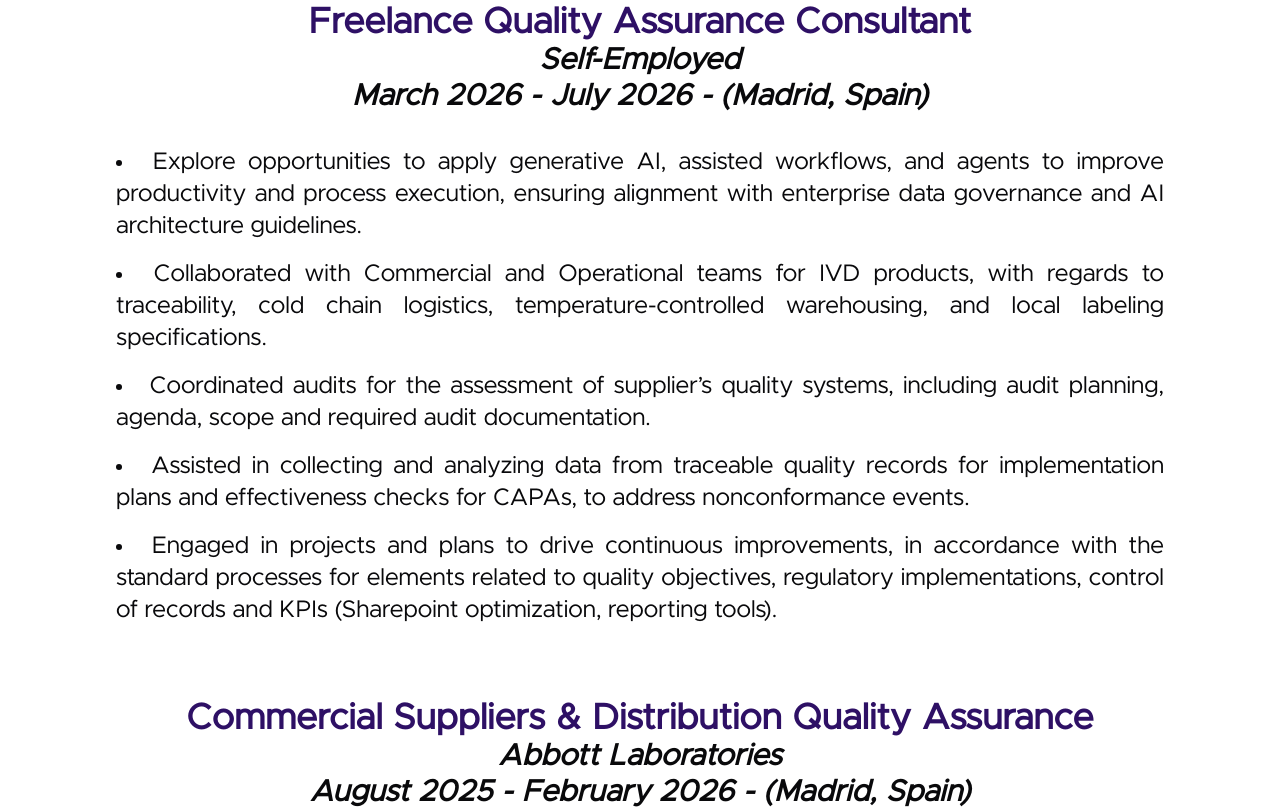
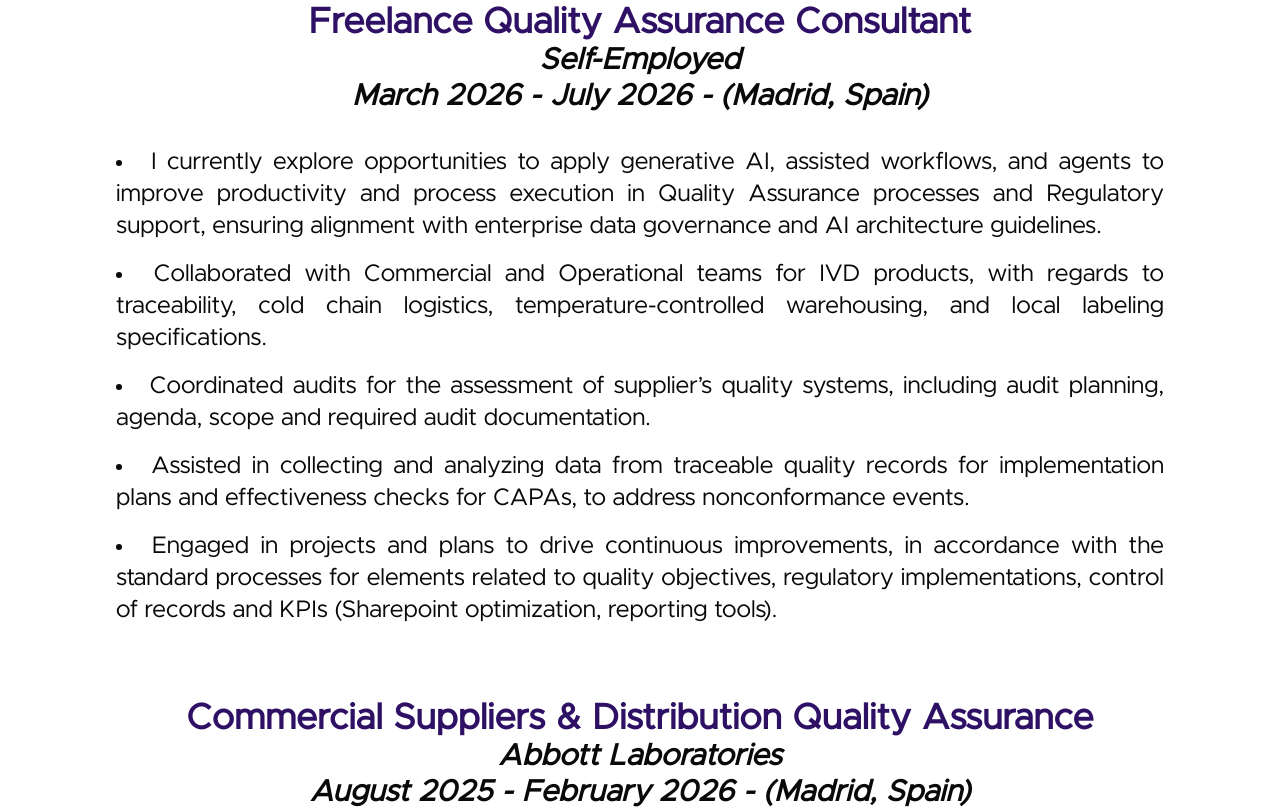
Before and after one commit to orl1289/boilerplate, a React (Vite) app: page /english in a window 1280 px wide. Shown: the part 840-1649 px from the top of the page. Built offline with nearby package versions, Linux system fonts and the light colour scheme.

Commit message:
Set  min width to 360px; ahcnged order and modified bullet points for Process Lead.

```diff
--- a/src/App.css
+++ b/src/App.css
@@ -1,6 +1,6 @@
  #root {
   max-widt:1280px;
-  min-width:445px;
+  min-width:360px;
   margin: 0;
   min-height:100%;
   text-align: center;
--- a/src/pages/English.tsx
+++ b/src/pages/English.tsx
@@ -142,10 +142,11 @@
 
           <div className="text-xl text-justify p-1 m-auto tablet:text-2xl tablet:mx-20">
             <p className="list-item list-inside p-2">
-              Explore opportunities to apply generative AI, assisted workflows,
-              and agents to improve productivity and process execution, ensuring
-              alignment with enterprise data governance and AI architecture
-              guidelines.
+              I currently explore opportunities to apply generative AI, assisted
+              workflows, and agents to improve productivity and process
+              execution in Quality Assurance processes and Regulatory support,
+              ensuring alignment with enterprise data governance and AI
+              architecture guidelines.
             </p>
             <p className="list-item list-inside p-2">
               Collaborated with Commercial and Operational teams for IVD
@@ -456,10 +457,21 @@
               responsive environment.
             </p>
             <p className="list-item list-inside p-2">
-              Analysed data and quality management processes to identify
-              inefficiencies and areas for improvement, in accordance with data
-              modeling, ETL/ELT processes, and data governance principles,
-              policies and procedures.
+              Acted as Subject Matter Expert and a point of contact between
+              other internal operational stakeholders and the Data Management
+              team.
+            </p>
+            <p className="list-item list-inside p-2">
+              Conducted the review of defects and performed data analysis to
+              identify inconsistencies or data quality issues and mobilized
+              resources to address these challenges in accordance with data
+              modeling, ETL/ELT processes, data governance principles, policies
+              and procedures.
+            </p>
+            <p className="list-item list-inside p-2">
+              Coordinated the continuous process improvement initiatives,
+              maintained up-to-date training materials and SOPs, and prioritized
+              training to ensure data practices align with business objectives.
             </p>
             <p className="list-item list-inside p-2">
               Maximized team productivity and performance by strategically
@@ -473,29 +485,14 @@
               visualization dashboard tools (Amazon Quicksight, ticketing tool).
             </p>
             <p className="list-item list-inside p-2">
-              Coordinated the continuous process improvement initiatives,
-              maintained up-to-date training materials and SOPs, and prioritized
-              training delivery about new requirements.
-            </p>
-            <p className="list-item list-inside p-2">
               Supplied the reporting and information access needs by designing
               simple and complex queries in the application tools (Power BI,
               Amazon QuickSight, and/or SQL).
             </p>
             <p className="list-item list-inside p-2">
-              Conducted the review of defects, difficult cases, and escalations
-              according to the severity impact scale to meet client
-              requirements.
-            </p>
-            <p className="list-item list-inside p-2">
               Performed root cause analysis techniques (RCA), investigating
               discrepancies in processes to uncover weaknesses and implement
               corrective actions.
-            </p>
-            <p className="list-item list-inside p-2">
-              Acted as Subject Matter Expert and a point of contact between
-              other internal operational stakeholders and the Data Management
-              team.
             </p>
             <p className="list-item list-inside p-2">
               Configured and tested the multi asset tools and process solutions
@@ -780,11 +777,11 @@
             <div>Supplier Corrective Action Requests</div>
             <div>Autonomous and proactive</div>
             <div>Quality agreements</div>
+            <div>Open dialogue</div>
             <div>Efective written and oral communication</div>
             <div>Attentive to detail</div>
             <div>Good listener</div>
             <div>Deadline conscious</div>
-
             <div>Adaptability</div>
             <div>Organizational skills</div>
             <div>Troubleshooter</div>
@@ -793,6 +790,12 @@
             <div>Entrepreneurial</div>
             <div>Learning oriented</div>
             <div>Data visualization tools</div>
+            <div>Data ownership</div>
+            <div>Data integration capabilities</div>
+            <div>Data quality</div>
+            <div>Data operations</div>
+            <div>Modern ETL</div>
+            <div>Training design</div>
             <div>Used to work in a multicultural environment</div>
             <div>Data extraction and reporting</div>
             <div>Writting of technical documentation</div>
@@ -878,6 +881,12 @@
           <div className="text-xl grid tablet:text-2xl tablet:grid-cols-3">
             <div>ISO 9001:2015</div>
             <div>ISO 13485:2016</div>
+            <div>ISO 50001:2018</div>
+            <div>SO 14001:2026</div>
+            <div>Global Reporting Initiative</div>
+            <div>UN SDG</div>
+            <div>EU CSRD</div>
+            <div>GHG Protocol</div>
             <div>MDR EU 2017/745</div>
             <div>IVDR EU 2017/746</div>
             <div>Data Privacy Regulations (GDPR)</div>
```
